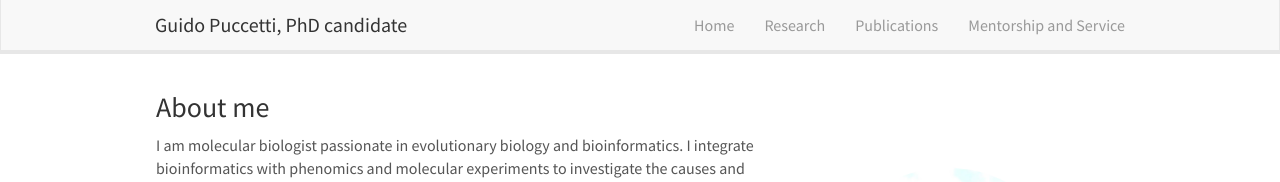
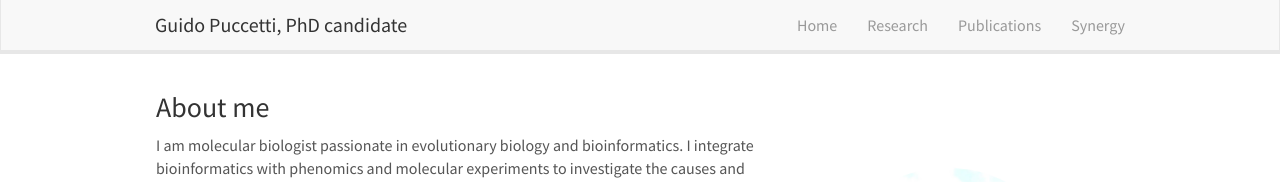
Before and after one commit to guidopuccetti/guidopuccetti.github.io, a Jekyll site: the page built from _pages/home.md, in a window 1280 px wide. Shown: the top 182 px of the page. Built offline with Jekyll 4.4.1, drawn with Linux system fonts in a browser that asks for light colours; nearby versions of some CDN libraries.

Commit message:
Update header.html

```diff
--- a/_includes/header.html
+++ b/_includes/header.html
@@ -15,7 +15,7 @@
 		<li><a href="{{ site.url }}{{ site.baseurl }}/">Home</a></li>
 		<li><a href="{{ site.url }}{{ site.baseurl }}/research">Research</a></li>
 		<li><a href="{{ site.url }}{{ site.baseurl }}/publications">Publications</a></li>
-		<li><a href="{{ site.url }}{{ site.baseurl }}/Service">Mentorship and Service</a></li>
+		<li><a href="{{ site.url }}{{ site.baseurl }}/Synergy">Synergy</a></li>
 	  </ul>
 	</div>
   </div>
```
